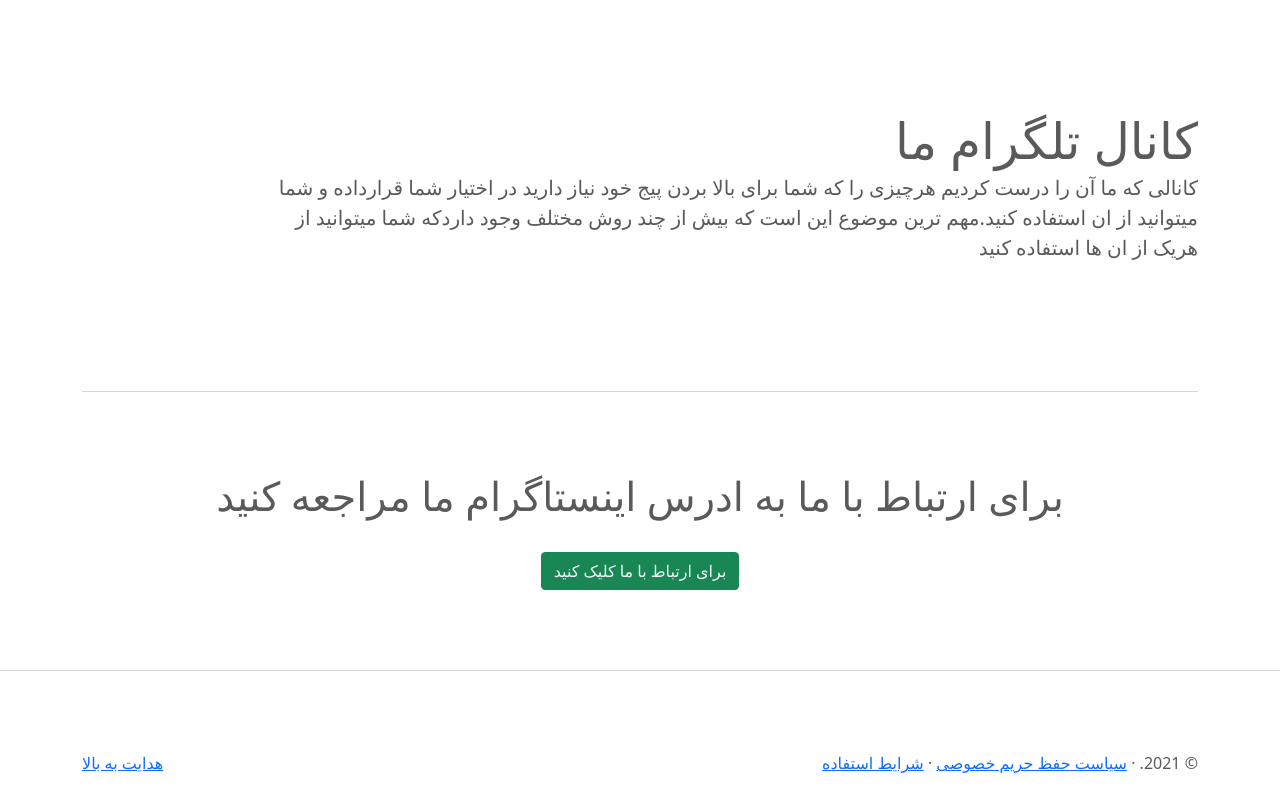
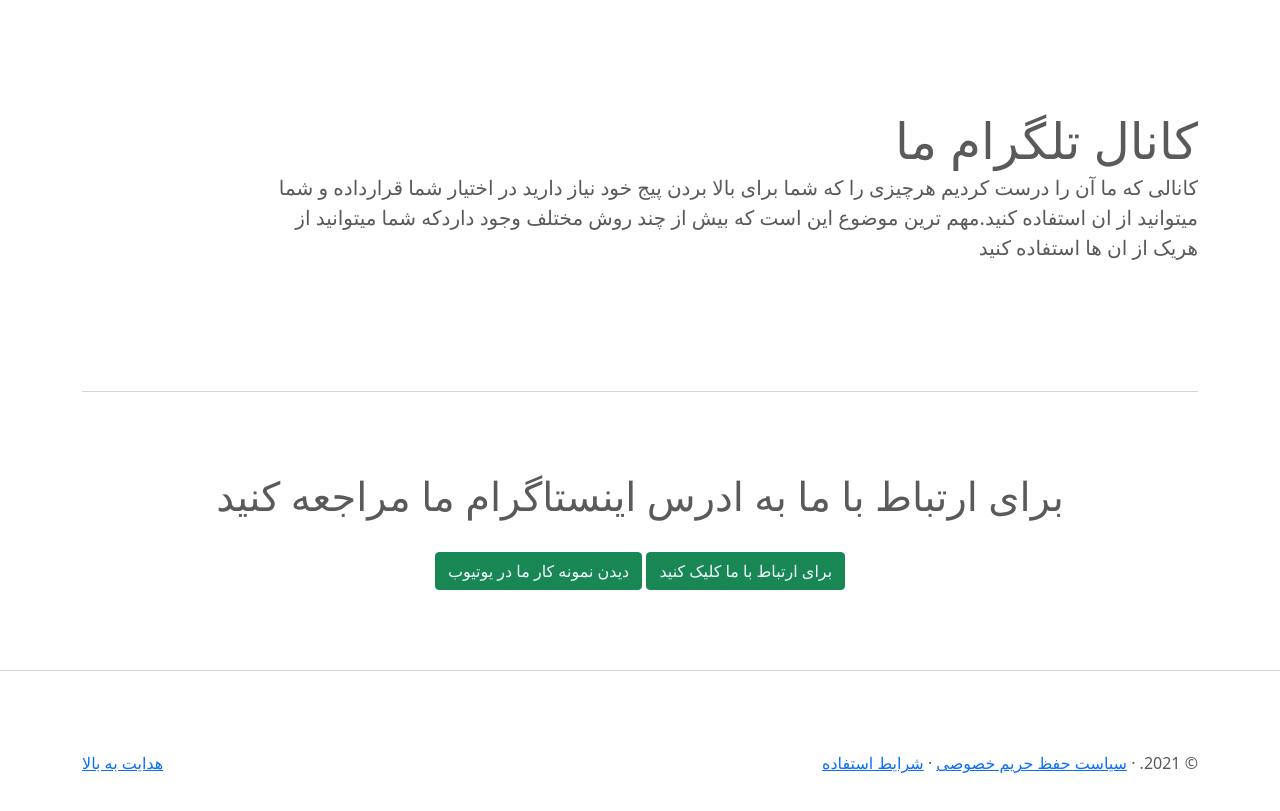
Before and after one commit to AMINKOTOKI/-100-, a plain HTML site: page index.html in a window 1280 px wide. Shown: the part 972-1783 px from the top of the page. Drawn offline with Linux system fonts and the light colour scheme.

Commit message:
Update index.html

```diff
--- a/index.html
+++ b/index.html
@@ -160,6 +160,7 @@
     <br>
    <center>
       <button type="button" class="btn btn-success"><a class="a" href="https://www.instagram.com/danielradean/">برای ارتباط با ما کلیک کنید</a></button>
+      <button type="button" class="btn btn-success"><a class="a" href="https://youtu.be/E8ZeMtXyZZg">دیدن نمونه کار ما در یوتیوب</a></button>
 
     </center>
 
```
